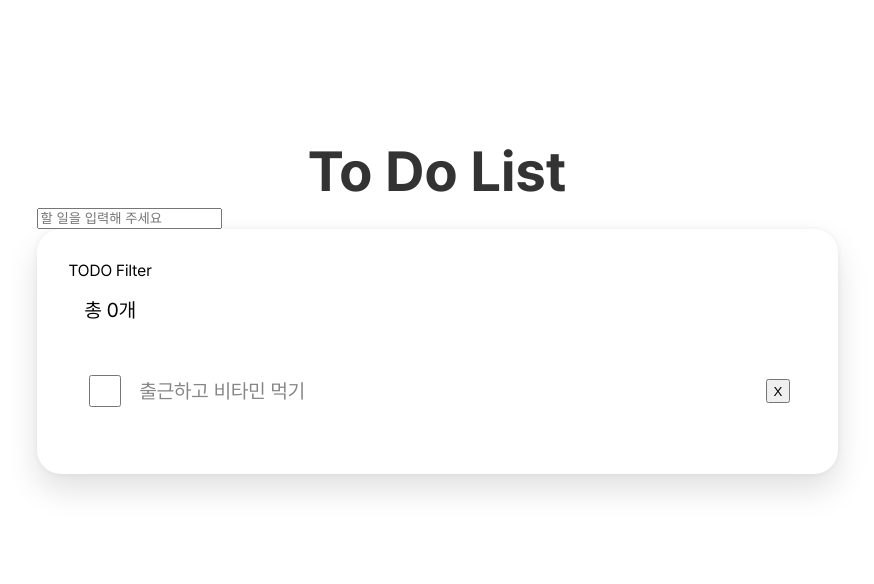
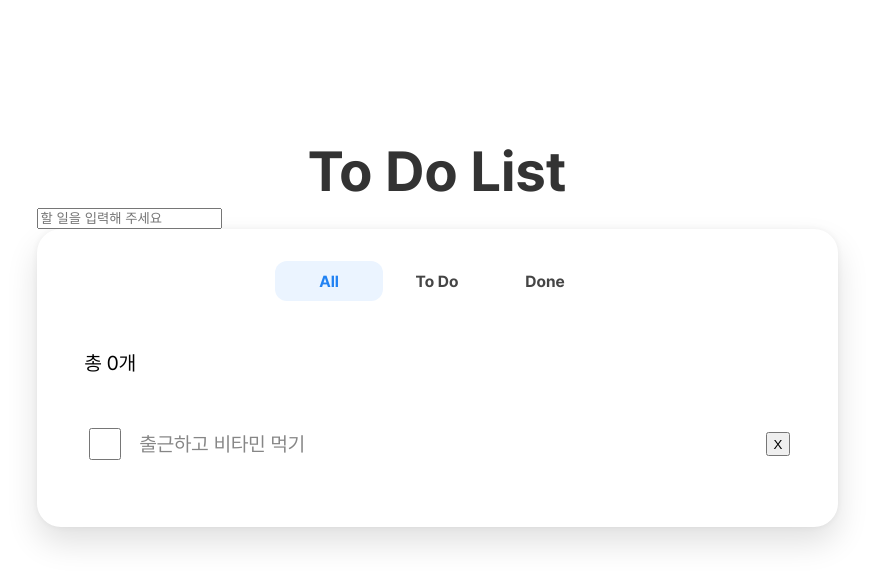
Before and after one commit to jdm1219/todo-myfair, a Next.js app: page / in a window 1280 px wide. Shown: the top 584 px of the page, without its empty margins (203-1077 px from the left). Built offline with nearby package versions, Linux system fonts and the light colour scheme.

Commit message:
feat: TodoFilter 스타일 추가

```diff
--- a/src/components/todo/TodoFilter.tsx
+++ b/src/components/todo/TodoFilter.tsx
@@ -1,10 +1,55 @@
 import React from "react";
+import styled from "@emotion/styled";
+
+const FilterContainer = styled.div`
+  display: flex;
+  justify-content: center;
+`;
+
+const FilterRadioLabel = styled.label<{ isSelected: boolean }>`
+  display: flex;
+  align-items: center;
+  justify-content: center;
+  width: 108px;
+  height: 40px;
+  border-radius: 12px;
+  font-weight: 600;
+  cursor: pointer;
+  color: ${props => props.isSelected ? '#2182f3' : '#454545'};
+  background-color: ${props => props.isSelected ? '#ebf4ff' : 'transparent'};
+  transition: background-color 0.2s ease;
+
+  input {
+    position: absolute;
+    opacity: 0;
+    width: 0;
+    height: 0;
+  }
+`;
+
 
 const TodoFilter = () => {
+  const filter = 'All'
+  const filterOptions = ['All', 'To Do', 'Done'];
+
+
   return (
-    <div>
-      TODO Filter
-    </div>
+    <FilterContainer>
+      {filterOptions.map((filterOption) => (
+        <FilterRadioLabel
+          key={filterOption}
+          isSelected={filter === filterOption}
+        >
+          <input
+            type="radio"
+            name="todoFilter"
+            value={filterOption}
+            checked={filter === filterOption}
+          />
+          {filterOption}
+        </FilterRadioLabel>
+      ))}
+    </FilterContainer>
   );
 };
 
--- a/src/components/todo/TodoWrapper.tsx
+++ b/src/components/todo/TodoWrapper.tsx
@@ -4,10 +4,12 @@ import TodoItem from "./TodoItem";
 import styled from "@emotion/styled";
 
 const TodoContainer = styled.div`
+  display: flex;
+  flex-direction: column;
+  gap: 32px;
   width: 737px;
   border-radius: 24px;
   padding: 32px;
-  gap: 32px;
   box-shadow: 0 16px 32px 0 rgba(0, 0, 0, 0.12), 0 0 6px 0 rgba(0, 0, 0, 0.06);
 `
 
```
